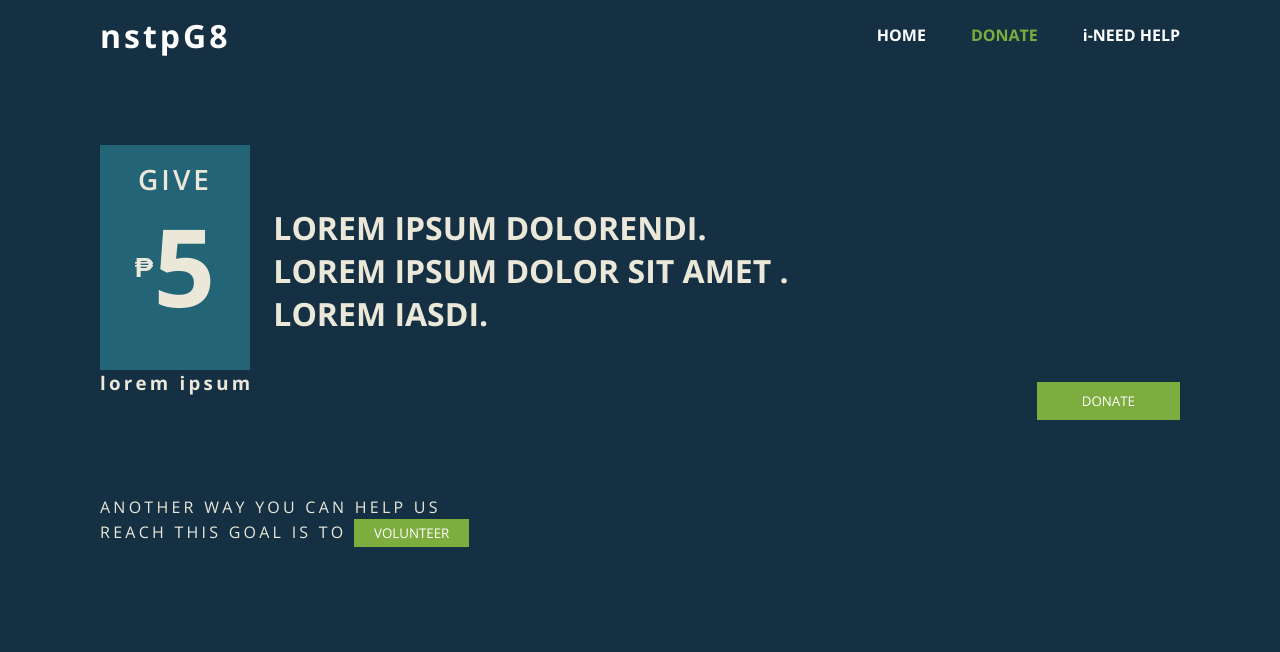
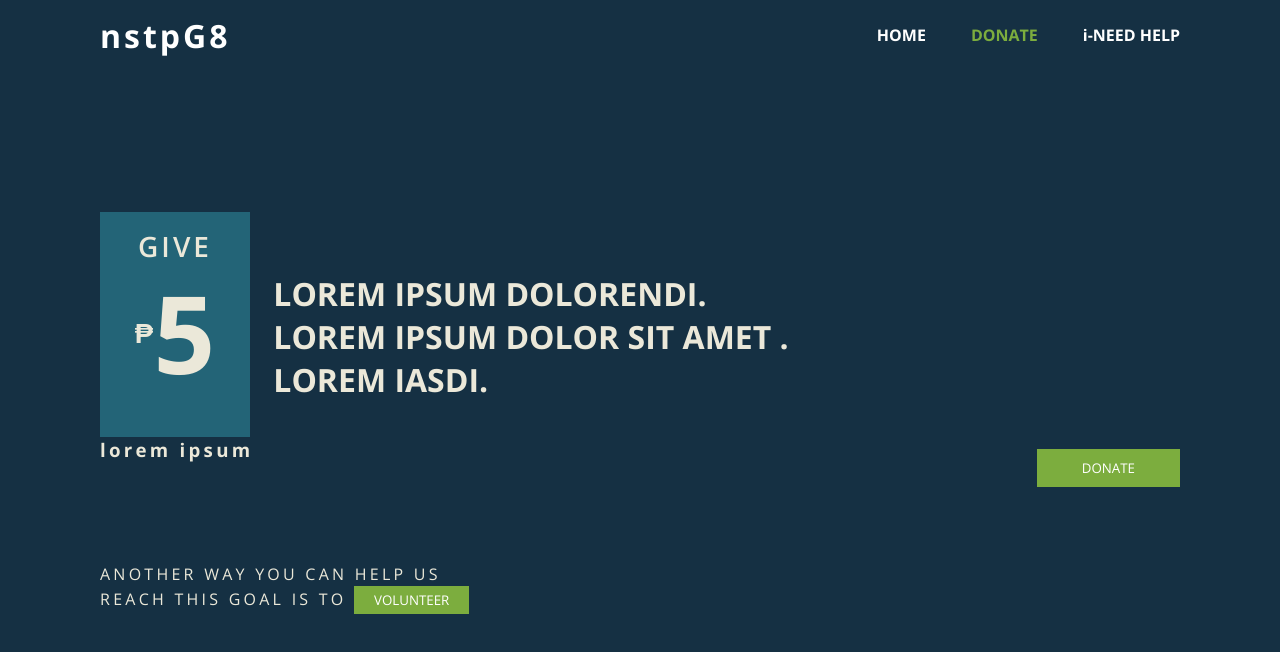
Before and after one commit to luckyx314/projectInom, a React (Create React App) app in the folder client/: page /donate in a window 1280 px wide. Shown: the top 652 px of the page. Built offline with nearby package versions, Linux system fonts and the light colour scheme.

Commit message:
modified: donation page - centered the contents

```diff
--- a/client/src/components/DonationPage/DonationPage.css
+++ b/client/src/components/DonationPage/DonationPage.css
@@ -1,12 +1,13 @@
 .donation-page-parent {
     min-height: 70vh;
     display: flex;
-    padding: var(--left-right-pad)
+    align-items: center;
+    padding: var(--left-right-pad);
+    /* background: #236477; */
 }
 
 .donation-wrapper {
     width: 100%;
-    /* background: #236477; */
 }
 
 .donation-contents {
--- a/client/src/index.css
+++ b/client/src/index.css
@@ -9,7 +9,7 @@
 }
 
 :root {
-    --left-right-pad: 0 250px;
+    --left-right-pad: 0 350px;
 }
 
 .App {
```
